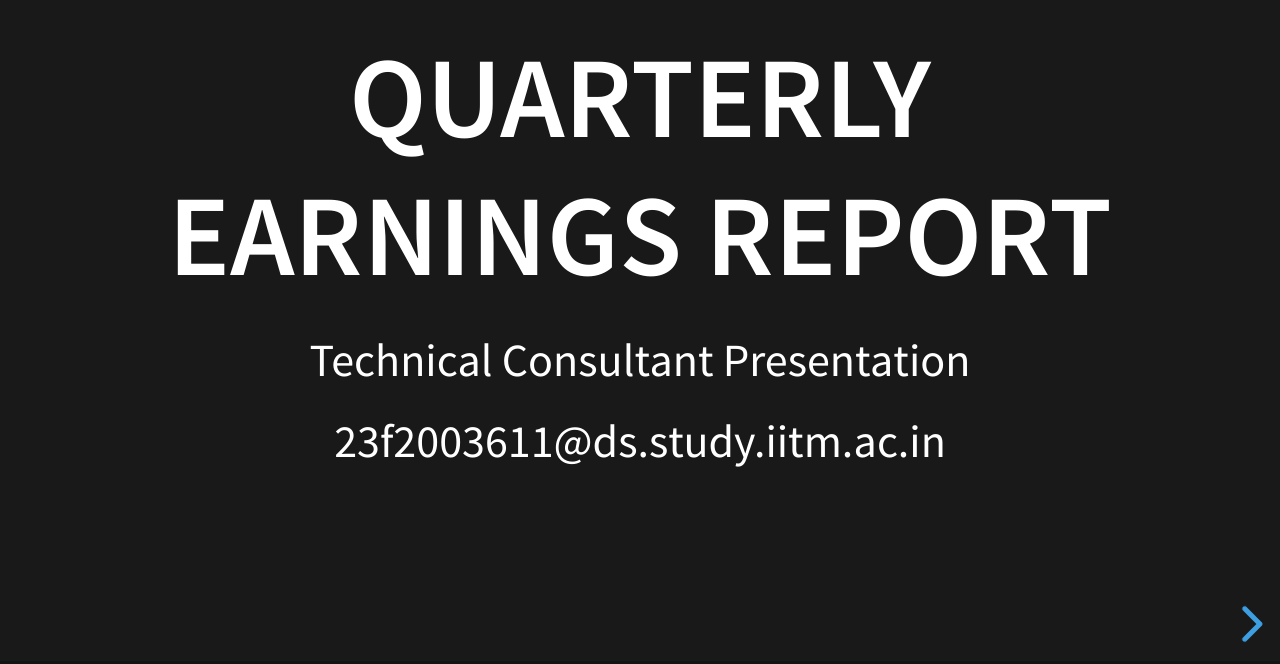
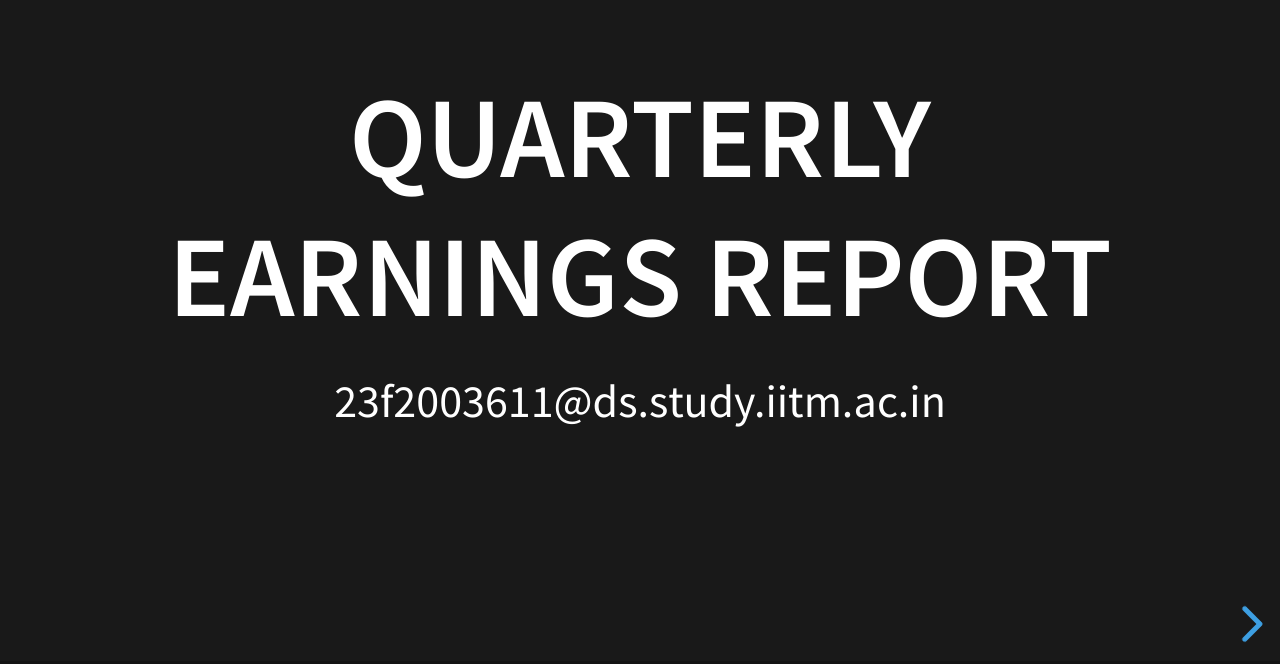
Before and after one commit to 23f2003611/revealjs-earnings-report, a website: page index.html in a window 1280 px wide. Shown: the part 136-800 px from the top of the page. Drawn offline with nearby package versions, Linux system fonts and the light colour scheme.

Commit message:
Remove subtitle from Quarterly Earnings Report
Removed the subtitle from the earnings report section.

```diff
--- a/index.html
+++ b/index.html
@@ -20,7 +20,6 @@
 
     <section>
       <h1>Quarterly Earnings Report</h1>
-      <p>Technical Consultant Presentation</p>
       <p>23f2003611@ds.study.iitm.ac.in</p>
 
       <aside class="notes">
```
